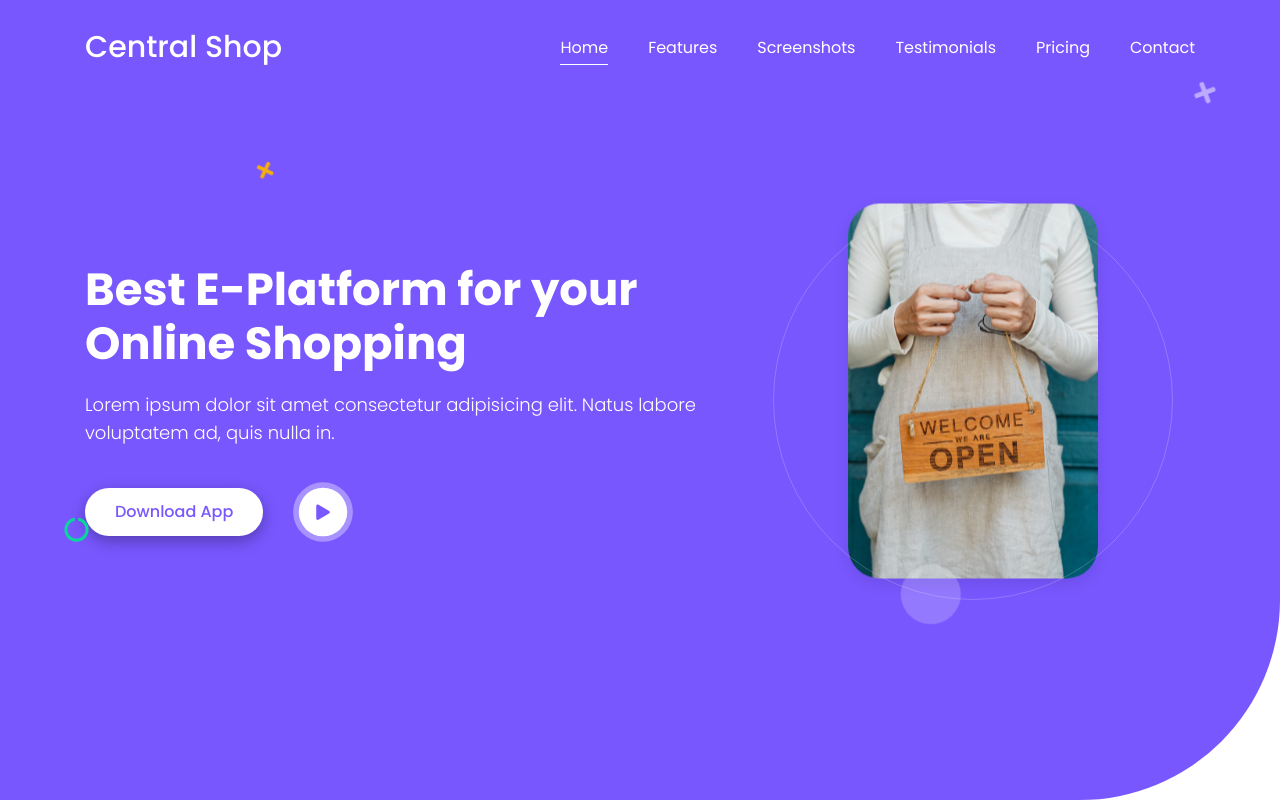
After one commit to masrufjaman/central-shop, a Django app: page / in a window 1280 px wide. The commit adds this page. Run offline with Django 3.2, Linux system fonts and the light colour scheme; some libraries are stand-ins or nearby versions.

Commit message:
hero section, video popup and edit navbar

```diff
--- /dev/null
+++ b/home/static/home/js/main.js
@@ -0,0 +1,26 @@
+$(document).ready(function() {
+    // !Navbar Shrink
+    $(window).on("scroll",function(){
+        if($(this).scrollTop() > 90){
+            $(".navbar").addClass("navbar-shrink");
+        }
+        else{
+            $(".navbar").removeClass("navbar-shrink");
+        }
+    });
+
+    // !Video Popup
+    const videoSrc = $('#player-1').attr("src");
+    $(".video-play-btn, .video-popup").on("click", function(){
+        if($(".video-popup").hasClass("open")){
+            $(".video-popup").removeClass("open");
+            $("#player-1").attr("src","");
+        }
+        else{
+            $(".video-popup").addClass("open");
+            if($("#player-1").attr("src")==''){
+                $("#player-1").attr("src", videoSrc);
+            }
+        }
+    });
+});
--- a/home/static/home/styles/base.css
+++ b/home/static/home/styles/base.css
@@ -5,6 +5,7 @@ body {
   font-weight: 400;
   overflow-x: hidden;
   background-color: #ffffff;
+  line-height: 1.5;
 }
 
 * {
@@ -22,13 +23,167 @@ ul {
   list-style: none;
 }
 
+.btn-1 {
+  background-color: #ffffff;
+  padding: 12px 30px;
+  border: none;
+  border-radius: 30px;
+  color: #7857fe;
+  font-size: 16px;
+  text-transform: capitalize;
+  -webkit-transition: all 0.5s ease;
+  transition: all 0.5s ease;
+  -webkit-box-shadow: 0 5px 15px rgba(0, 0, 0, 0.3);
+          box-shadow: 0 5px 15px rgba(0, 0, 0, 0.3);
+  font-weight: 500;
+}
+
+.btn-1:focus {
+  -webkit-box-shadow: 0 5px 15px rgba(0, 0, 0, 0.3);
+          box-shadow: 0 5px 15px rgba(0, 0, 0, 0.3);
+}
+
+.btn-1:hover {
+  color: #ffffff;
+  background-color: #7857fe;
+}
+
+@-webkit-keyframes spin_01 {
+  0% {
+    -webkit-transform: rotate(0deg);
+            transform: rotate(0deg);
+  }
+  100% {
+    -webkit-transform: rotate(360deg);
+            transform: rotate(360deg);
+  }
+}
+
+@keyframes spin_01 {
+  0% {
+    -webkit-transform: rotate(0deg);
+            transform: rotate(0deg);
+  }
+  100% {
+    -webkit-transform: rotate(360deg);
+            transform: rotate(360deg);
+  }
+}
+
+@-webkit-keyframes bounceTop_01 {
+  0%,
+  100% {
+    -webkit-transform: translateY(-30px);
+            transform: translateY(-30px);
+  }
+  50% {
+    -webkit-transform: translateY(0px);
+            transform: translateY(0px);
+  }
+}
+
+@keyframes bounceTop_01 {
+  0%,
+  100% {
+    -webkit-transform: translateY(-30px);
+            transform: translateY(-30px);
+  }
+  50% {
+    -webkit-transform: translateY(0px);
+            transform: translateY(0px);
+  }
+}
+
+@-webkit-keyframes pulse_01 {
+  0% {
+    -webkit-transform: scale(0.94);
+            transform: scale(0.94);
+    -webkit-box-shadow: 0 0 0 0 rgba(255, 255, 255, 0.7);
+            box-shadow: 0 0 0 0 rgba(255, 255, 255, 0.7);
+  }
+  70% {
+    -webkit-transform: scale(1);
+            transform: scale(1);
+    -webkit-box-shadow: 0 0 0 12px rgba(255, 255, 255, 0);
+            box-shadow: 0 0 0 12px rgba(255, 255, 255, 0);
+  }
+  100% {
+    -webkit-transform: scale(0.94);
+            transform: scale(0.94);
+    -webkit-box-shadow: 0 0 0 0 rgba(255, 255, 255, 0);
+            box-shadow: 0 0 0 0 rgba(255, 255, 255, 0);
+  }
+}
+
+@keyframes pulse_01 {
+  0% {
+    -webkit-transform: scale(0.94);
+            transform: scale(0.94);
+    -webkit-box-shadow: 0 0 0 0 rgba(255, 255, 255, 0.7);
+            box-shadow: 0 0 0 0 rgba(255, 255, 255, 0.7);
+  }
+  70% {
+    -webkit-transform: scale(1);
+            transform: scale(1);
+    -webkit-box-shadow: 0 0 0 12px rgba(255, 255, 255, 0);
+            box-shadow: 0 0 0 12px rgba(255, 255, 255, 0);
+  }
+  100% {
+    -webkit-transform: scale(0.94);
+            transform: scale(0.94);
+    -webkit-box-shadow: 0 0 0 0 rgba(255, 255, 255, 0);
+            box-shadow: 0 0 0 0 rgba(255, 255, 255, 0);
+  }
+}
+
+.effect-wrap .effect {
+  position: absolute;
+  z-index: 1;
+}
+
+.effect-wrap .effect-1 {
+  left: 20%;
+  top: 20%;
+  font-size: 20px;
+  color: #f5ae10;
+  -webkit-animation: spin_01 5s linear infinite;
+          animation: spin_01 5s linear infinite;
+}
+
+.effect-wrap .effect-2 {
+  right: 5%;
+  top: 10%;
+  font-size: 25px;
+  color: rgba(255, 255, 255, 0.5);
+  -webkit-animation: spin_01 7s linear infinite;
+          animation: spin_01 7s linear infinite;
+}
+
+.effect-wrap .effect-3 {
+  left: 5%;
+  bottom: 30%;
+  font-size: 25px;
+  color: #09d69c;
+  -webkit-animation: bounceTop_01 3s linear infinite;
+          animation: bounceTop_01 3s linear infinite;
+}
+
 .navbar {
+  background-color: transparent;
+  padding: 20px;
+  -webkit-transition: all 0.5s ease;
+  transition: all 0.5s ease;
+}
+
+.navbar.navbar-shrink {
+  -webkit-box-shadow: 0 10px 10px rgba(0, 0, 0, 0.1);
+          box-shadow: 0 10px 10px rgba(0, 0, 0, 0.1);
   background-color: #7857fe;
-  padding: 20px;
+  padding: 10px 0;
 }
 
 .navbar > .container {
-  padding: 15px 0;
+  padding: 0 15px;
 }
 
 .navbar .navbar-brand {
--- a/home/static/home/styles/base.scss
+++ b/home/static/home/styles/base.scss
@@ -11,6 +11,7 @@ body {
   font-weight: 400;
   overflow-x: hidden;
   background-color: #ffffff;
+  line-height: 1.5;
 }
 * {
   margin: 0;
@@ -24,13 +25,95 @@ img {
 ul {
   list-style: none;
 }
+.btn-1 {
+  background-color: #ffffff;
+  padding: 12px 30px;
+  border: none;
+  border-radius: 30px;
+  color: $main-color;
+  font-size: 16px;
+  text-transform: capitalize;
+  transition: all 0.5s ease;
+  box-shadow: $shadow-black-300;
+  font-weight: 500;
+}
+.btn-1:focus {
+  box-shadow: $shadow-black-300;
+}
+.btn-1:hover {
+  color: #ffffff;
+  background-color: $main-color;
+}
+@keyframes spin_01 {
+  0% {
+    transform: rotate(0deg);
+  }
+  100% {
+    transform: rotate(360deg);
+  }
+}
+@keyframes bounceTop_01 {
+  0%,
+  100% {
+    transform: translateY(-30px);
+  }
+  50% {
+    transform: translateY(0px);
+  }
+}
+@keyframes pulse_01 {
+  0% {
+    transform: scale(0.94);
+    box-shadow: 0 0 0 0 rgba(255, 255, 255, 0.7);
+  }
+  70% {
+    transform: scale(1);
+    box-shadow: 0 0 0 12px rgba(255, 255, 255, 0);
+  }
+  100% {
+    transform: scale(0.94);
+    box-shadow: 0 0 0 0 rgba(255, 255, 255, 0);
+  }
+}
+.effect-wrap .effect {
+  position: absolute;
+  z-index: 1;
+}
+.effect-wrap .effect-1 {
+  left: 20%;
+  top: 20%;
+  font-size: 20px;
+  color: $color-2;
+  animation: spin_01 5s linear infinite;
+}
+.effect-wrap .effect-2 {
+  right: 5%;
+  top: 10%;
+  font-size: 25px;
+  color: rgba(255, 255, 255, 0.5);
+  animation: spin_01 7s linear infinite;
+}
+.effect-wrap .effect-3 {
+  left: 5%;
+  bottom: 30%;
+  font-size: 25px;
+  color: $color-3;
+  animation: bounceTop_01 3s linear infinite;
+}
+
 // !Navbar
 .navbar {
+  background-color: transparent;
+  padding: 20px;
+  transition: all 0.5s ease;
+}
+.navbar.navbar-shrink {
+  box-shadow: 0 10px 10px rgba(0, 0, 0, 0.1);
   background-color: $main-color;
-  padding: 20px;
+  padding: 10px 0;
 }
 .navbar > .container {
-  padding: 15px 0;
+  padding: 0 15px;
 }
 .navbar .navbar-brand {
   font-size: 30px;
--- /dev/null
+++ b/home/static/home/styles/home.css
@@ -0,0 +1,154 @@
+.home {
+  min-height: 100vh;
+  padding: 150px 0;
+  background-color: #7857fe;
+  border-radius: 0 0 200px 0;
+  position: relative;
+  z-index: 1;
+}
+
+.home-text h1 {
+  font-size: 45px;
+  font-weight: 700;
+  color: #ffffff;
+  margin: 0 0 20px;
+}
+
+.home-text p {
+  font-size: 18px;
+  line-height: 28px;
+  color: #ffffff;
+  margin: 0;
+  font-weight: 300;
+}
+
+.home .home-btn {
+  margin-top: 40px;
+}
+
+.home .home-btn .video-play-btn {
+  margin-left: 30px;
+  height: 50px;
+  width: 50px;
+  padding: 0;
+  font-size: 16px;
+  -webkit-animation: pulse_01 3s ease infinite;
+          animation: pulse_01 3s ease infinite;
+}
+
+.home .home-btn .video-play-btn:hover {
+  -webkit-animation: none;
+          animation: none;
+  -webkit-box-shadow: 0 5px 15px rgba(0, 0, 0, 0.3);
+          box-shadow: 0 5px 15px rgba(0, 0, 0, 0.3);
+}
+
+.home .home-btn .video-play-btn i {
+  line-height: 50px;
+}
+
+.home-img img {
+  max-width: 250px;
+  width: 100%;
+  -webkit-box-shadow: 0 5px 15px rgba(0, 0, 0, 0.1);
+          box-shadow: 0 5px 15px rgba(0, 0, 0, 0.1);
+  border-radius: 32px;
+  -webkit-animation: bounceTop_01 3s ease infinite;
+          animation: bounceTop_01 3s ease infinite;
+}
+
+.home-img {
+  position: relative;
+}
+
+.home-img .circle {
+  position: absolute;
+  z-index: 1;
+  height: 400px;
+  width: 400px;
+  border: 1px solid rgba(255, 255, 255, 0.2);
+  border-radius: 50%;
+  top: 50%;
+  left: 50%;
+  -webkit-transform: translate(-50%, -50%);
+          transform: translate(-50%, -50%);
+}
+
+.home-img .circle::before {
+  content: "";
+  position: absolute;
+  height: 60px;
+  width: 60px;
+  background-color: rgba(255, 255, 255, 0.2);
+  border-radius: 50%;
+  left: 30px;
+  top: 30px;
+  -webkit-transform-origin: 170px 170px;
+          transform-origin: 170px 170px;
+  -webkit-animation: spin_01 10s linear infinite;
+          animation: spin_01 10s linear infinite;
+}
+
+.video-popup {
+  padding-top: 30px;
+  position: fixed;
+  left: 0;
+  top: 0;
+  width: 100%;
+  height: 100%;
+  z-index: 1999;
+  background-color: rgba(0, 0, 0, 0.7);
+  display: -webkit-box;
+  display: -ms-flexbox;
+  display: flex;
+  -webkit-box-align: center;
+      -ms-flex-align: center;
+          align-items: center;
+  -webkit-box-pack: center;
+      -ms-flex-pack: center;
+          justify-content: center;
+  opacity: 0;
+  visibility: hidden;
+  -webkit-transition: all 0.5s ease;
+  transition: all 0.5s ease;
+}
+
+.video-popup.open {
+  opacity: 1;
+  visibility: visible;
+}
+
+.video-popup-inner {
+  width: 100%;
+  max-width: 900px;
+  position: relative;
+}
+
+.video-popup .video-popup-close {
+  position: absolute;
+  right: 0;
+  top: -30px;
+  height: 30px;
+  width: 30px;
+  font-size: 16px;
+  text-align: center;
+  line-height: 30px;
+  cursor: pointer;
+  color: #ffffff;
+}
+
+.video-popup .iframe-box {
+  height: 0;
+  overflow: hidden;
+  padding-top: 56.25%;
+}
+
+.video-popup #player-1 {
+  position: absolute;
+  left: 0;
+  top: 0;
+  width: 100%;
+  height: 100%;
+  border: 0;
+}
+/*# sourceMappingURL=home.css.map */
--- /dev/null
+++ b/home/static/home/styles/home.scss
@@ -0,0 +1,128 @@
+// !import color variable
+@import "./colorsVar";
+
+// !Hero Section
+.home {
+  min-height: 100vh;
+  padding: 150px 0;
+  background-color: $main-to-dark-color;
+  border-radius: 0 0 200px 0;
+  position: relative;
+  z-index: 1;
+}
+.home-text h1 {
+  font-size: 45px;
+  font-weight: 700;
+  color: #ffffff;
+  margin: 0 0 20px;
+}
+.home-text p {
+  font-size: 18px;
+  line-height: 28px;
+  color: #ffffff;
+  margin: 0;
+  font-weight: 300;
+}
+.home .home-btn {
+  margin-top: 40px;
+}
+.home .home-btn .video-play-btn {
+  margin-left: 30px;
+  height: 50px;
+  width: 50px;
+  padding: 0;
+  font-size: 16px;
+  animation: pulse_01 3s ease infinite;
+}
+.home .home-btn .video-play-btn:hover {
+  animation: none;
+  box-shadow: $shadow-black-300;
+}
+.home .home-btn .video-play-btn i {
+  line-height: 50px;
+}
+.home-img img {
+  max-width: 250px;
+  width: 100%;
+  box-shadow: $shadow-black-100;
+  border-radius: 32px;
+  animation: bounceTop_01 3s ease infinite;
+}
+.home-img {
+  position: relative;
+}
+.home-img .circle {
+  position: absolute;
+  z-index: 1;
+  height: 400px;
+  width: 400px;
+  border: 1px solid rgba(255, 255, 255, 0.2);
+  border-radius: 50%;
+  top: 50%;
+  left: 50%;
+  transform: translate(-50%, -50%);
+}
+.home-img .circle::before {
+  content: "";
+  position: absolute;
+  height: 60px;
+  width: 60px;
+  background-color: rgba(255, 255, 255, 0.2);
+  border-radius: 50%;
+  left: 30px;
+  top: 30px;
+  transform-origin: 170px 170px;
+  animation: spin_01 10s linear infinite;
+}
+
+// !Video Popup
+.video-popup {
+  padding-top: 30px;
+  position: fixed;
+  left: 0;
+  top: 0;
+  width: 100%;
+  height: 100%;
+  z-index: 1999;
+  background-color: rgba(0, 0, 0, 0.7);
+  display: flex;
+  align-items: center;
+  justify-content: center;
+  opacity: 0;
+  visibility: hidden;
+  transition: all 0.5s ease;
+}
+.video-popup.open {
+  opacity: 1;
+  visibility: visible;
+}
+.video-popup-inner {
+  width: 100%;
+  max-width: 900px;
+  position: relative;
+}
+.video-popup .video-popup-close {
+  position: absolute;
+  right: 0;
+  top: -30px;
+  height: 30px;
+  width: 30px;
+  font-size: 16px;
+  text-align: center;
+  line-height: 30px;
+  cursor: pointer;
+  color: #ffffff;
+}
+.video-popup .iframe-box {
+  height: 0;
+  overflow: hidden;
+  padding-top: 56.25%;
+}
+.video-popup #player-1 {
+  position: absolute;
+  left: 0;
+  top: 0;
+  width: 100%;
+  height: 100%;
+  border: 0;
+}
--- a/home/templates/home/base.html
+++ b/home/templates/home/base.html
@@ -7,6 +7,8 @@
     <meta name="viewport" content="width=device-width, initial-scale=1.0" />
     <title>Document</title>
     <!-- !Links Start -->
+    <!-- Font Awsome Icons -->
+    <link rel="stylesheet" href="{% static 'home/styles/font-awesome.css' %}" />
     <!-- Bootstarp CSS -->
     <link
       rel="stylesheet"
@@ -18,7 +20,7 @@
   </head>
   <body>
     <!-- !Navbar Start -->
-    <nav class="navbar navbar-expand-md">
+    <nav class="navbar navbar-expand-md fixed-top">
       <div class="container">
         <!-- Brand -->
         <a class="navbar-brand" href="#">Central Shop</a>
@@ -60,6 +62,10 @@
     </nav>
     <!-- !Navbar End -->
 
+    <!-- !Hero Section Start -->
+    {% block hero %} {% endblock hero %}
+    <!-- !Hero Section End -->
+
     <!-- !JS Links Start -->
     <!-- jquery js -->
     <script src="{% static 'home/js/jquery.min.js' %}"></script>
--- /dev/null
+++ b/home/templates/home/home.html
@@ -0,0 +1,55 @@
+{% extends "home/base.html" %} {% load static %}
+<!-- !Hero Section Start -->
+{% block hero %}
+<link rel="stylesheet" href="{% static 'home/styles/home.css' %}" />
+<section class="home d-flex align-items-center">
+  <div class="effect-wrap">
+    <i class="fas fa-plus effect effect-1"></i>
+    <i class="fas fa-plus effect effect-2"></i>
+    <i class="fas fa-circle-notch effect effect-3"></i>
+  </div>
+  <div class="container">
+    <div class="row align-items-center">
+      <div class="col-md-7">
+        <div class="home-text">
+          <h1>Best E-Platform for your Online Shopping</h1>
+          <p>
+            Lorem ipsum dolor sit amet consectetur adipisicing elit. Natus
+            labore voluptatem ad, quis nulla in.
+          </p>
+          <div class="home-btn">
+            <a href="#" class="btn btn-1">download app</a>
+            <button type="button" class="btn btn-1 video-play-btn">
+              <i class="fas fa-play"></i>
+            </button>
+          </div>
+        </div>
+      </div>
+      <div class="col-md-5 text-center">
+        <div class="home-img">
+          <div class="circle"></div>
+          <img src="{% static 'home/images/hero.jpg' %}" alt="Central Shop" />
+        </div>
+      </div>
+    </div>
+  </div>
+</section>
+
+<!-- !Video Popup Start -->
+<div class="video-popup">
+  <div class="video-popup-inner">
+    <div class="iframe-box">
+      <i class="fas fa-times video-popup-close"></i>
+      <iframe
+        id="player-1"
+        src="https://www.youtube.com/embed/wbMXVEvSczY"
+        title="YouTube video player"
+        allow="accelerometer; autoplay; clipboard-write; encrypted-media; gyroscope; picture-in-picture"
+        allowfullscreen
+      ></iframe>
+    </div>
+  </div>
+</div>
+<!-- !Video Popup End -->
+
+{% endblock hero %} !Hero Section End
```
Also changed, not shown: 2 other files.
